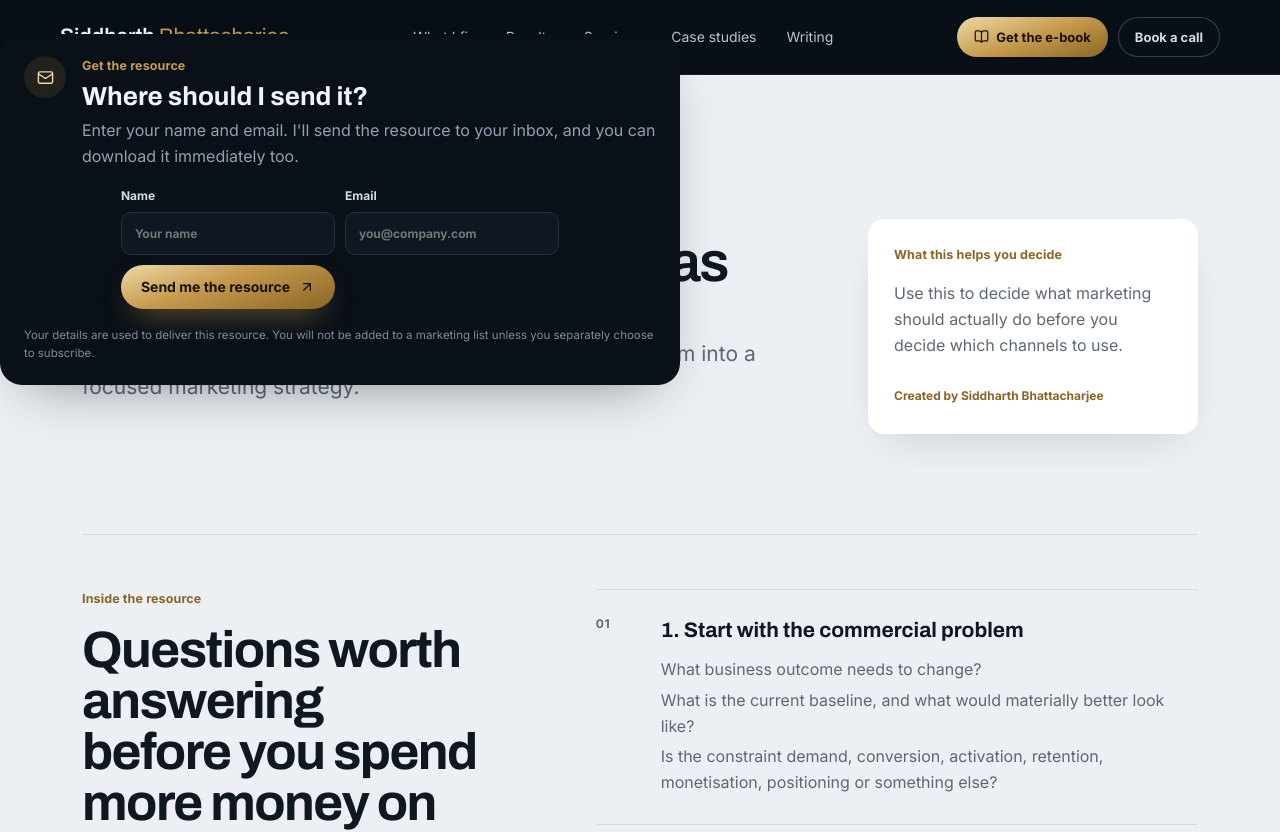
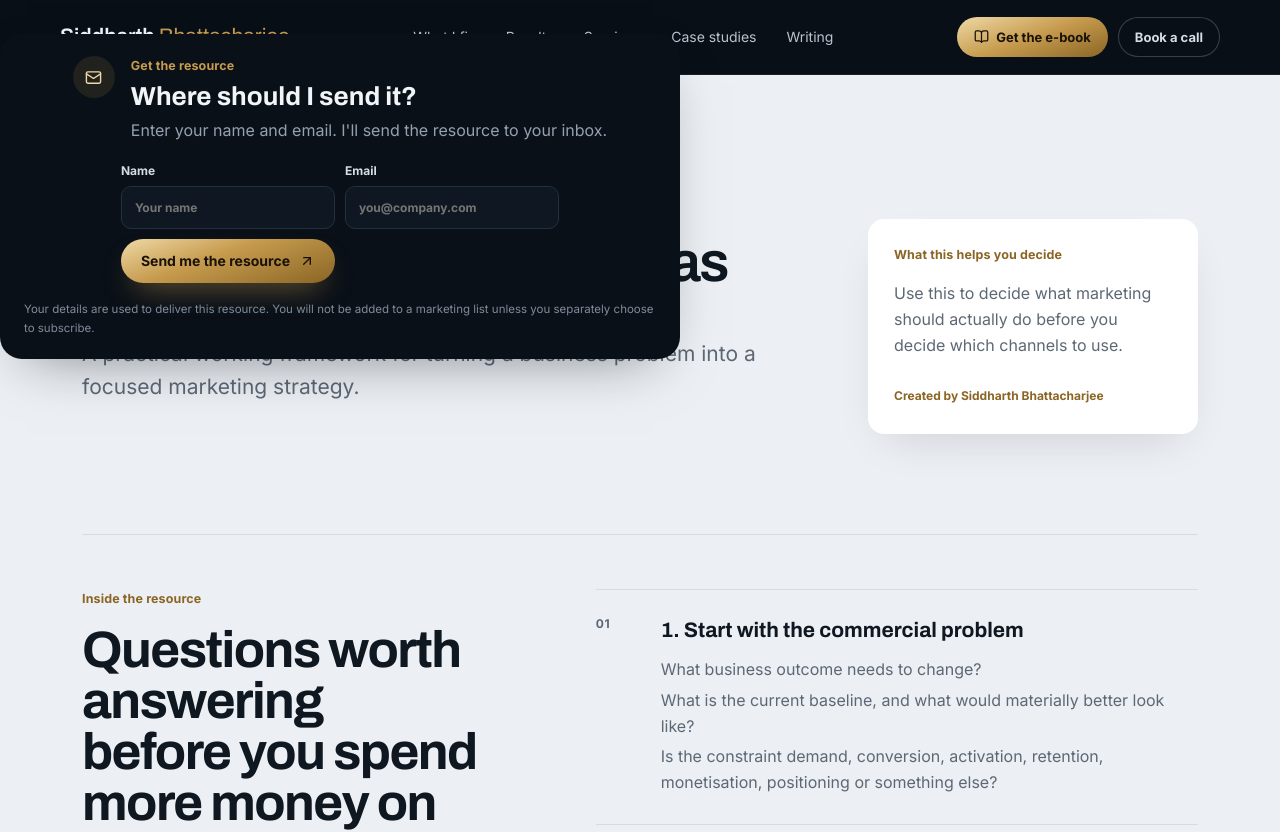
Before and after one commit to iLuciferDevil/siddharth-portfolio, a Next.js app: page /resources/marketing-strategy-canvas in a window 1280 px wide. Shown: the top 832 px of the page. Built offline with nearby package versions, Linux system fonts and the light colour scheme.

Commit message:
Remove redundant resource download CTA

```diff
--- a/components/ResourceGate.tsx
+++ b/components/ResourceGate.tsx
@@ -64,9 +64,7 @@ export default function ResourceGate({slug, title}: {slug: string; title: string
           <div className="eyebrow">Sent</div>
           <h2>Check your inbox.</h2>
           <p>{message}</p>
-          <a className="button" href={`/api/resources/${slug}`} download>
-            Download it now <ArrowUpRight size={16}/>
-          </a>
+          <p className="gate-note">I&apos;ve sent the resource to <strong>{email}</strong>. It should be in your inbox shortly.</p>
         </div>
       </div>
     );
@@ -104,7 +102,7 @@ export default function ResourceGate({slug, title}: {slug: string; title: string
         <div>
           <div className="eyebrow">Get the resource</div>
           <h2>{hasSavedRecipient ? `Update details for ${title}` : 'Where should I send it?'}</h2>
-          <p>Enter your name and email. I&apos;ll send the resource to your inbox, and you can download it immediately too.</p>
+          <p>Enter your name and email. I&apos;ll send the resource to your inbox.</p>
         </div>
       </div>
       <div className="gate-fields">
```
